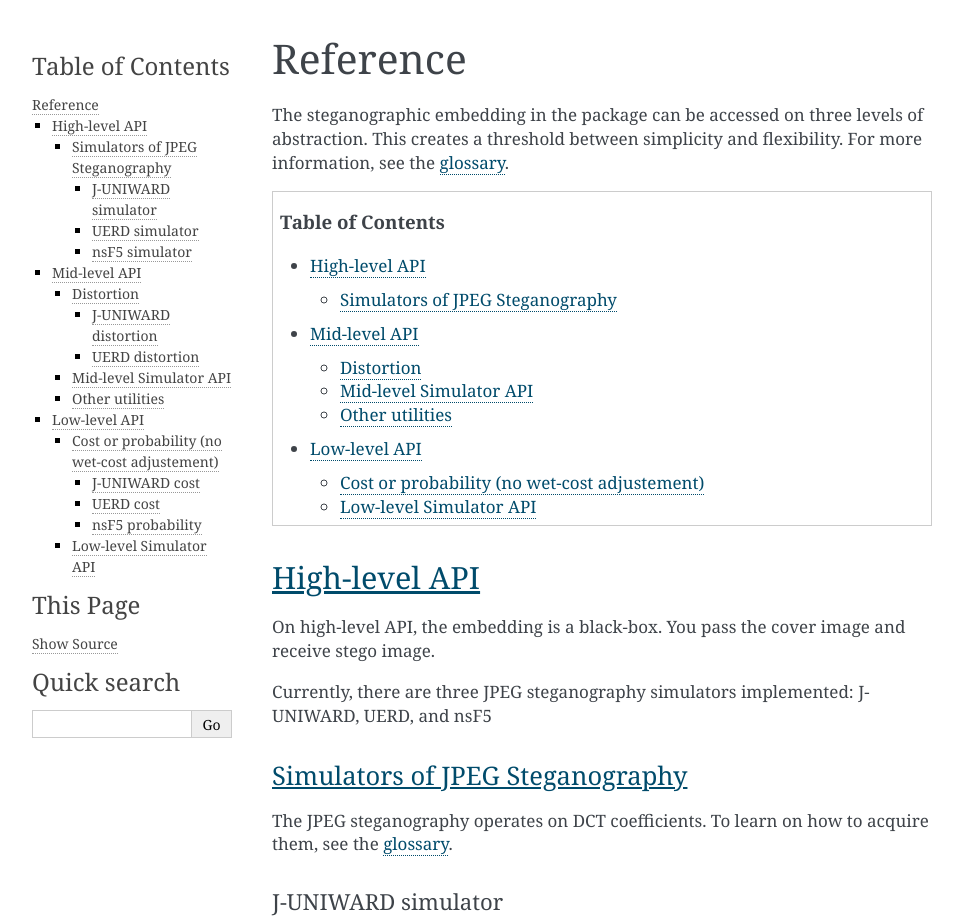
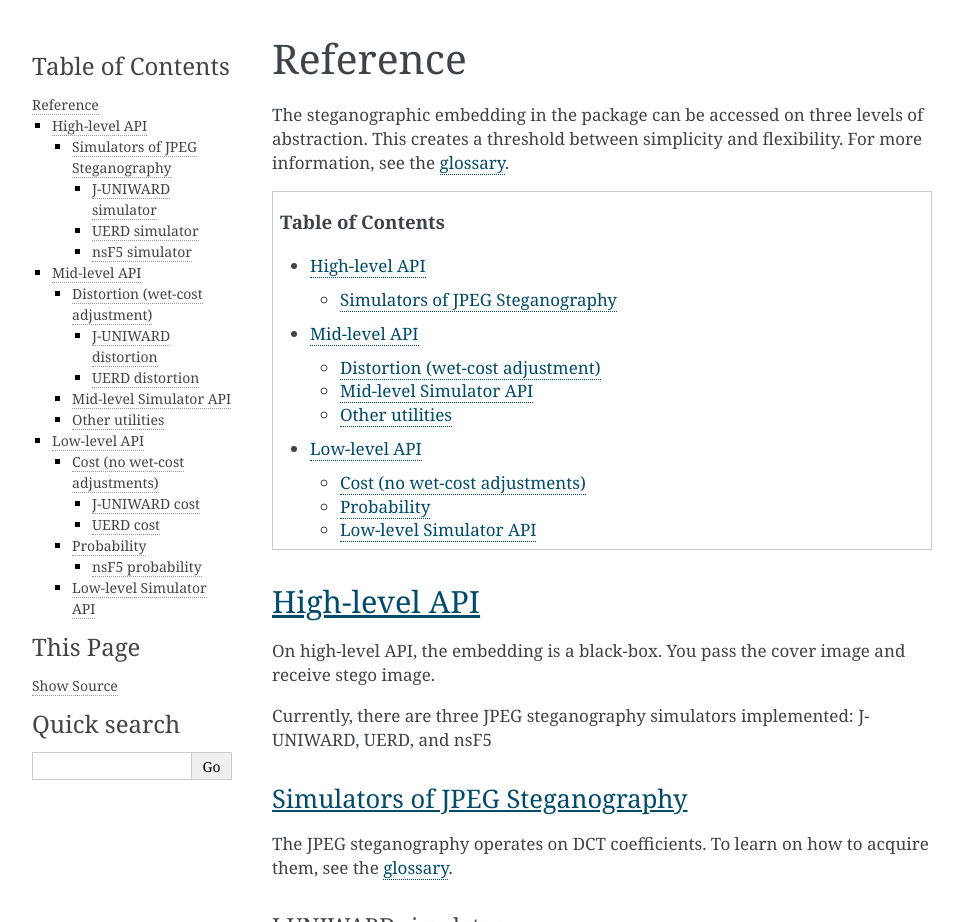
Before and after one commit to uibk-uncover/conseal, a Sphinx documentation site: the page built from docs/reference.rst, in a window 1280 px wide and 1400 px high, cut to the strip 0-922 px from the top of the window. Shown: the whole strip, without its empty margins (148-1111 px from the left). Built offline with Sphinx 7.4.7, drawn with Linux system fonts in a browser that asks for light colours; some of the changed text lies outside the part shown.

```diff
--- a/docs/reference.rst
+++ b/docs/reference.rst
@@ -52,8 +52,8 @@ Mid-level API
 
 On mid-level API, you separately compute the distortion (automatically adjusted for wet elements already), and run the simulator.
 
-Distortion
-^^^^^^^^^^
+Distortion (wet-cost adjustment)
+^^^^^^^^^^^^^^^^^^^^^^^^^^^^^^^^
 
 J-UNIWARD distortion
 """"""""""""""""""""
@@ -86,8 +86,8 @@ the raw cost (without wet-pixel adjustment),
 the probability calculation (together with the lambda parameter), and
 the simulator which takes the probabilities.
 
-Cost or probability (no wet-cost adjustement)
-^^^^^^^^^^^^^^^^^^^^^^^^^^^^^^^^^^^^^^^^^^^^^
+Cost (no wet-cost adjustments)
+^^^^^^^^^^^^^^^^^^^^^^^^^^^^^^
 
 J-UNIWARD cost
 """"""""""""""
```
Also changed, not shown: other parts of docs/reference.rst (+3 -0 lines).
